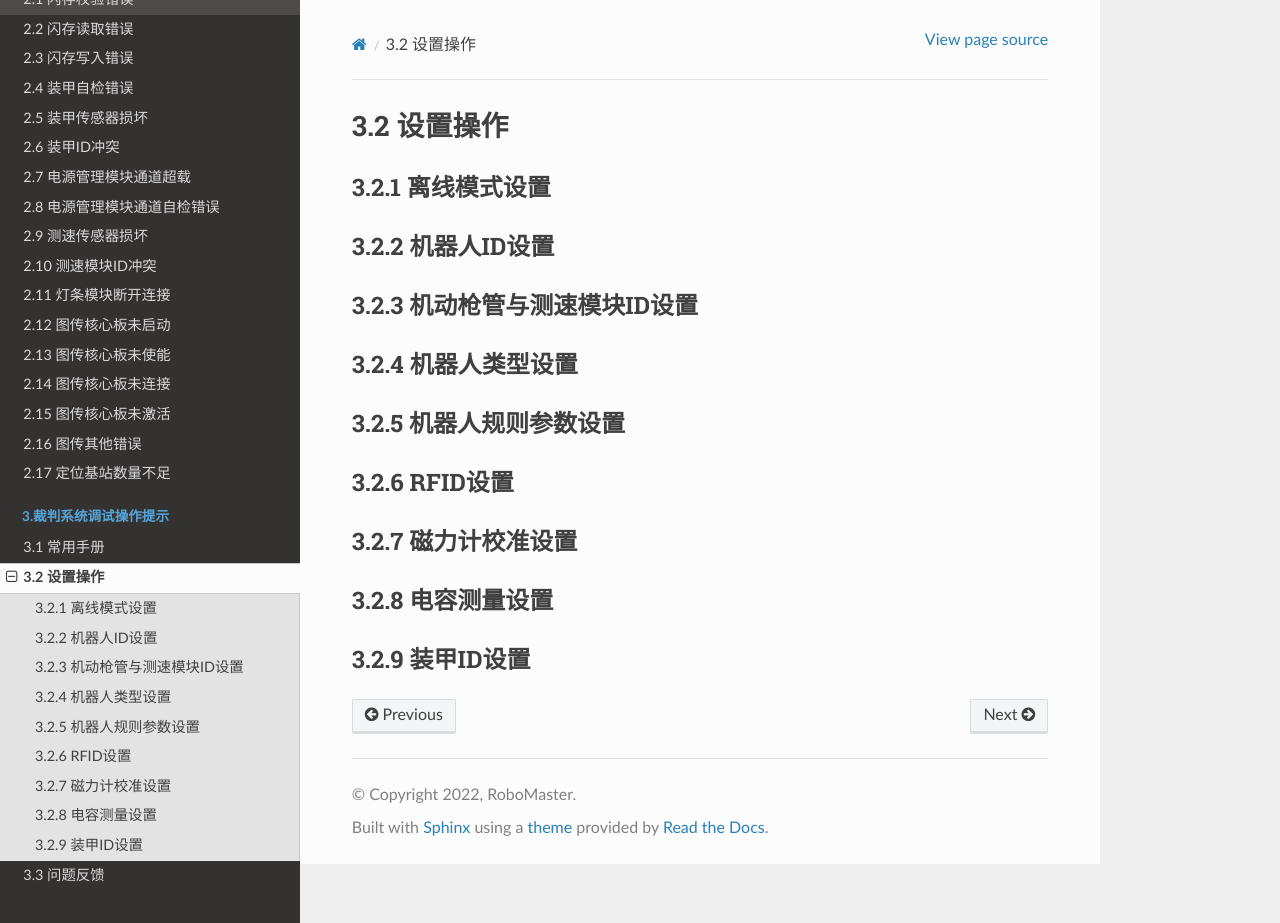
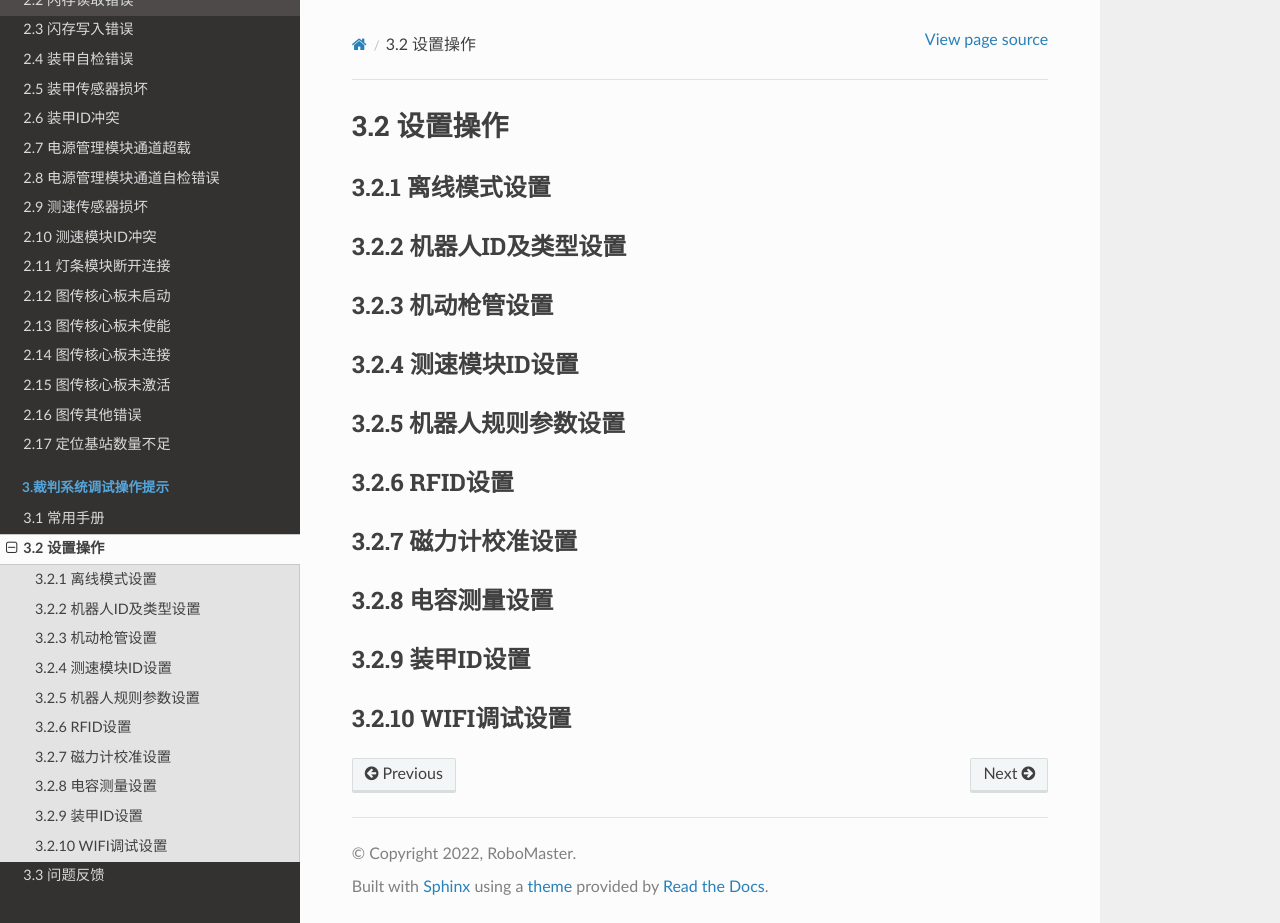
Before and after one commit to RoboMaster/RefereeSystem_Help, a Sphinx documentation site: the page built from docs/ch3/3-2.md, in a window 1280 px wide and 923 px high. Built offline with Sphinx 7.4.7 and the Read the Docs theme 2.0.0, drawn with Linux system fonts in a browser that asks for light colours; pages that are not in the unit, such as notebooks, are missing from menus.

Commit message:
Update 3-2.md

```diff
--- a/docs/ch3/3-2.md
+++ b/docs/ch3/3-2.md
@@ -2,11 +2,11 @@
 
 ## 3.2.1 离线模式设置
 
-## 3.2.2 机器人ID设置
+## 3.2.2 机器人ID及类型设置
 
-## 3.2.3 机动枪管与测速模块ID设置
+## 3.2.3 机动枪管设置
 
-## 3.2.4 机器人类型设置
+## 3.2.4 测速模块ID设置
 
 ## 3.2.5 机器人规则参数设置
 
@@ -17,3 +17,5 @@
 ## 3.2.8 电容测量设置
 
 ## 3.2.9 装甲ID设置
+
+## 3.2.10 WIFI调试设置
```
